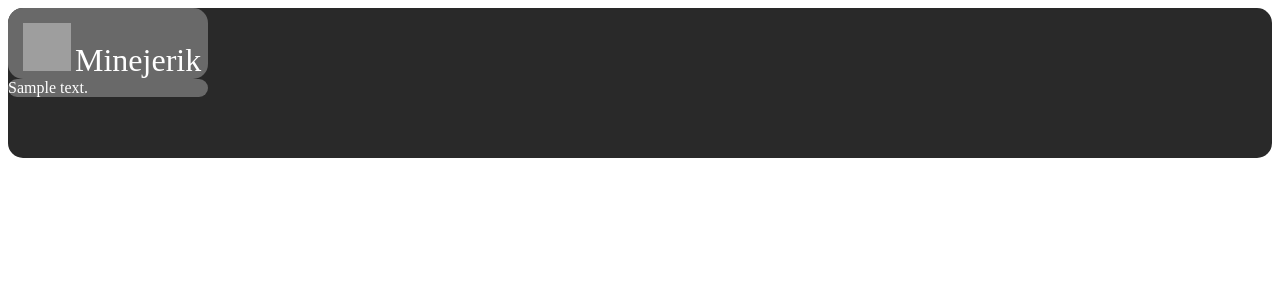
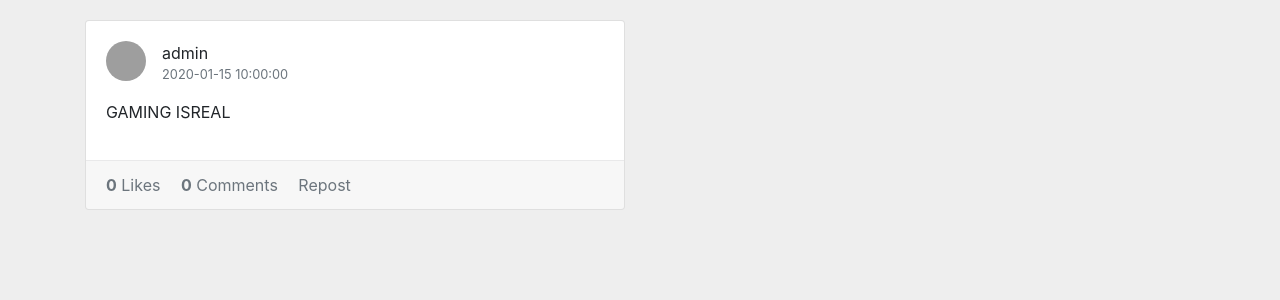
Before and after one commit to Minejerik/NexusFlow, a Flask app: template templates/postview.html in a window 1280 px wide. Shown: the top 300 px of the page. Run offline with Flask 3, Linux system fonts and the light colour scheme; tables that the repository leaves empty hold one stand-in row (values such as "Sample post"); the template is opened without the code that fills it: values that come from a table or form of the project are taken from there, most other values are stand-ins (such as "Sample title", 1, 10 or a date in 2020); grey boxes are pictures that could not be loaded.

Commit message:
Better Post Viewing and likes

```diff
--- a/app.py
+++ b/app.py
@@ -5,21 +5,22 @@ from werkzeug.security import generate_password_hash, check_password_hash
 from flask_sqlalchemy import SQLAlchemy
 from functools import wraps
 import uuid
+from flaskext.markdown import Markdown
 from sqlalchemy.inspection import inspect
 import jwt
-import datetime
+from datetime import datetime, timedelta
 
 app = Flask(__name__)
 app.config['SECRET_KEY'] = '6012b733dee6fdc6dee94bfa23c2af1c'
 app.config['SQLALCHEMY_DATABASE_URI'] = 'sqlite:///faceclone.db'
 app.config['SQLALCHEMY_TRACK_MODIFICATIONS'] = True
-
+md = Markdown(app,extensions=['footnotes'],)
 db = SQLAlchemy(app)
 
 
 @app.context_processor
 def inject_now():
-    return {'now': datetime.datetime.utcnow()}
+    return {'now': datetime.utcnow()}
 
 class Serializer(object):
 
@@ -50,11 +51,13 @@ class Users(db.Model, Serializer):
 class Posts(db.Model):
 	id = db.Column(db.Integer,primary_key=True,autoincrement=True)
 	pub_id = db.Column(db.String(75))
-	title = db.Column(db.String(250))
+	date_created = db.Column(db.DateTime, default=datetime.utcnow)
 	content = db.Column(db.String(2000))
 	parentpost = db.Column(db.Integer)
 	creator = db.Column(db.String(50))
 	subpost = db.Column(db.Integer)
+	likes = db.Column(db.Integer)
+	comments = db.Column(db.Integer)
 
 
 with app.app_context():
@@ -93,9 +96,6 @@ def token_required(f):
 		token = request.cookies.get('token')
 		if not token:
 			return jsonify({'message': 'a valid token is missing'})
-
-		if not token:
-			return jsonify({'message': 'a valid token is missing'})
 		try:
 			data = jwt.decode(token, app.config['SECRET_KEY'], algorithms=["HS256"])
 			current_user = Users.query.filter_by(public_id=data['public_id']).first()
@@ -113,11 +113,12 @@ def createpost(user):
 	test = request.get_json()
 	try:
 		new_post = Posts(pub_id=str(uuid.uuid4()),
-		                 title=test['title'],
 		                 content=test['content'],
 		                 creator=test['creator'],
 		                 parentpost=test['parentpost'],
-		                 subpost=test['subpost'])
+		                 subpost=test['subpost'],
+										likes = 0,
+										comments = 0)
 		db.session.add(new_post)
 		db.session.commit()
 	except Exception as e:
@@ -131,7 +132,8 @@ def getpost(post_id):
 		create = Users.query.filter_by(public_id=post.creator).first()
 		post = post.__dict__
 		create = create.__dict__
-		return render_template('postview.html',post=post,create=create)
+		time = post['date_created'].strftime("%Y-%m-%d %H:%M:%S")#[:str(post['date_created']).find('.')]
+		return render_template('postview.html',post=post,create=create,time=time)
 	except Exception as e:
 		return "Unknown Post<br>"+str(e)
 
@@ -153,7 +155,7 @@ def login():
 			token = jwt.encode(
 			 {
 			  'public_id': user.public_id,
-			  'exp': datetime.datetime.utcnow() + datetime.timedelta(minutes=240)
+			  'exp': datetime.utcnow() + timedelta(minutes=240)
 			 }, app.config['SECRET_KEY'], 'HS256')
 			ret = make_response(jsonify({"correct": True, "token": token}))
 			ret.set_cookie('token', token)
@@ -228,7 +230,8 @@ def getid():
 
 
 @app.route('/post/create')
-def postcreate():
+@token_required
+def postcreate(user):
 	token = request.cookies.get('token')
 	if not token:
 		return redirect("/login")
--- a/templates/post_create.html
+++ b/templates/post_create.html
@@ -11,7 +11,6 @@
 <body>
     <script>
         async function post() {
-            const head = document.getElementById('postname').value
             const cont = document.getElementById('postcontent').value
 
             let j = {}
@@ -21,7 +20,6 @@
             })
             const temp = await resp.text()
             const test = JSON.parse(temp)
-            j.title = head
             j.content = cont
             j.creator = test.userid
             j.parentpost = null
@@ -40,7 +38,6 @@
             window.location.href = "/p/"+tempa.id
         }
     </script>
-    <input type="text" id="postname" placeholder="Post Title"><br>
     <textarea rows="5" cols="60" name="description" id="postcontent" placeholder="Post Content"></textarea><br>
     <button onclick="post()">Post</button>
 </body>
--- a/templates/postview.html
+++ b/templates/postview.html
@@ -4,42 +4,90 @@
 	<meta charset="UTF-8">
 	<meta http-equiv="X-UA-Compatible" content="IE=edge">
 	<meta name="viewport" content="width=device-width, initial-scale=1.0">
-	<title>{{post['title']}}</title>
+	<title>NexusFlow | Post By: {{create['name']}}</title>
+	<link rel="stylesheet" href="https://cdn.jsdelivr.net/npm/bootstrap@4.3.1/dist/css/bootstrap.min.css" integrity="sha384-ggOyR0iXCbMQv3Xipma34MD+dH/1fQ784/j6cY/iJTQUOhcWr7x9JvoRxT2MZw1T" crossorigin="anonymous">
 	<style>
-		html{
-			color:white;
+body {
+    background:#eee;
 }
-
-		#post{
-			background-color:#292929;
-			border-radius:15px;
-			height: 150px;
+.posts-content{
+    margin-top:20px;
 }
-
-		#usercard{
-			background-color:#696969;
-			border-radius:15px;
-			width: 200px;
+.ui-w-40 {
+    width: 40px !important;
+    height: auto;
 }
-
-		img{
-			padding-top:15px;
-			padding-left:15px;
+.default-style .ui-bordered {
+    border: 1px solid rgba(24,28,33,0.06);
 }
-
-		#content{
-			background-color:#696969;
-			border-radius:15px;
-			width: 200px;
+.ui-bg-cover {
+    background-color: transparent;
+    background-position: center center;
+    background-size: cover;
+}
+.ui-rect {
+    padding-top: 50% !important;
+}
+.ui-rect, .ui-rect-30, .ui-rect-60, .ui-rect-67, .ui-rect-75 {
+    position: relative !important;
+    display: block !important;
+    padding-top: 100% !important;
+    width: 100% !important;
+}
+.d-flex, .d-inline-flex, .media, .media>:not(.media-body), .jumbotron, .card {
+    -ms-flex-negative: 1;
+    flex-shrink: 1;
+}
+.bg-dark {
+    background-color: rgba(24,28,33,0.9) !important;
+}
+.card-footer, .card hr {
+    border-color: rgba(24,28,33,0.06);
+}
+.ui-rect-content {
+    position: absolute !important;
+    top: 0 !important;
+    right: 0 !important;
+    bottom: 0 !important;
+    left: 0 !important;
+}
+.default-style .ui-bordered {
+    border: 1px solid rgba(24,28,33,0.06);
 }
 
 	</style>
 </head>
 <body>
-	<div id="post">
-		<div id="usercard"><img src={{create['pfpurl']}} width="48px" height="48px"> <span style="font-size:32px">{{create['name']}}</span></div>
-		<div id="content">
-		{{post['content']}}
+<div class="container posts-content">
+    <div class="row">
+        <div class="col-lg-6">
+            <div class="card mb-4">
+              <div class="card-body">
+                <div class="media mb-3">
+                  <img src="{{create['pfpurl']}}" class="d-block ui-w-40 rounded-circle" alt="">
+                  <div class="media-body ml-3">
+                    {{create['name']}}
+                    <div class="text-muted small">{{time}}</div>
+                  </div>
+                </div>
+
+                <p>
+									{{post['content']|markdown}}
+                </p>
+<!--                 <a href="javascript:void(0)" class="ui-rect ui-bg-cover" style="background-image: url('https://bootdey.com/img/Content/avatar/avatar3.png');"></a> -->
+              </div>
+              <div class="card-footer">
+                <a href="javascript:void(0)" class="d-inline-block text-muted">
+                    <strong>{{post['likes']}}</strong> Likes
+                </a>
+                <a href="javascript:void(0)" class="d-inline-block text-muted ml-3">
+                    <strong>{{post['comments']}}</strong> Comments
+                </a>
+                <a href="javascript:void(0)" class="d-inline-block text-muted ml-3">
+                  Repost
+                </a>
+              </div>
+            </div>
         </div>
 </div>
 </body>
```
Also changed, not shown: instance/faceclone.db. Lines whose indentation alone changed are shown as unchanged.
